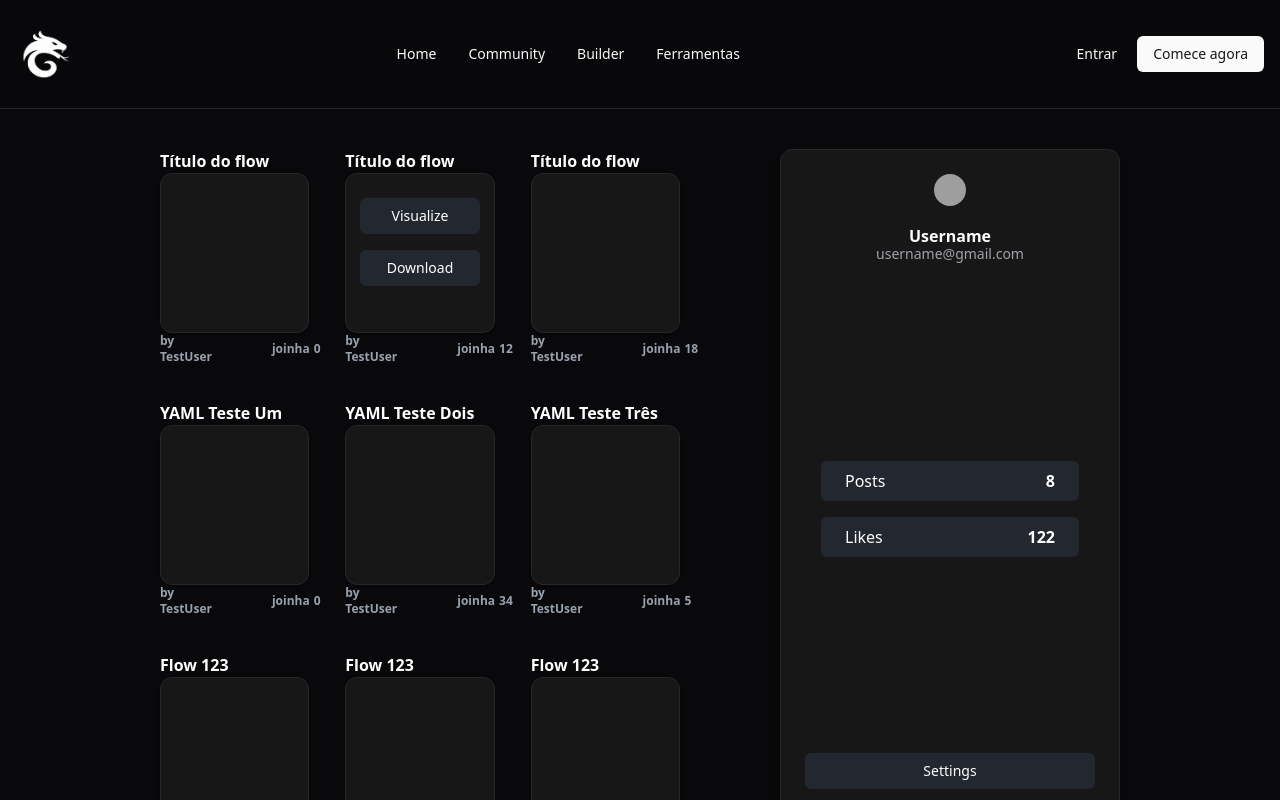
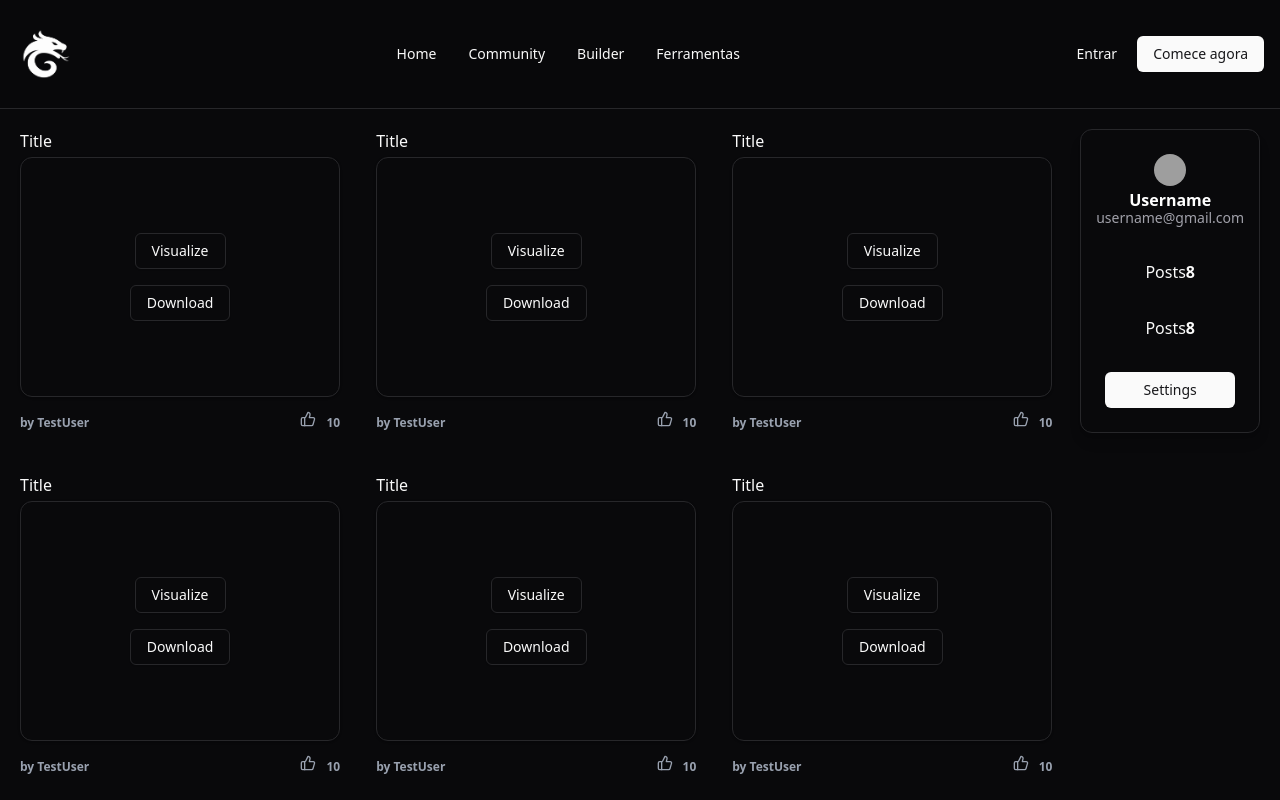
Before and after one commit to degui1/codeflow, a React (Vite) app: page /profile in a window 1280 px wide. Shown: the top 800 px of the page. Built offline with nearby package versions, Linux system fonts and the light colour scheme; grey boxes are pictures that could not be loaded.

Commit message:
Refactor: profile page

```diff
--- a/src/components/header.tsx
+++ b/src/components/header.tsx
@@ -3,7 +3,7 @@ import { Button } from './ui/button'
 
 export function Header() {
   return (
-    <header className="bg-background/95 supports-[backdrop-filter]:bg-background/60 sticky top-0 z-50 w-full border-b py-6 backdrop-blur">
+    <header className="bg-background/95 supports-[backdrop-filter]:bg-background/60 border-b py-6 backdrop-blur">
       <div className="container mx-auto flex items-center justify-between px-4">
         <Link to="/" className="text-2xl font-bold">
           <img src="/codeflow_logo.png" alt="" width={60} height={80} />
--- a/src/pages/profile/profile.tsx
+++ b/src/pages/profile/profile.tsx
@@ -1,9 +1,7 @@
+import { AvatarFallback, AvatarImage } from '@radix-ui/react-avatar'
+import { ThumbsUp } from 'lucide-react'
+
 import { Button } from '@/components/ui/button'
-
-import { Avatar } from '@/components/ui/avatar'
-
-import { AvatarFallback, AvatarImage } from '@radix-ui/react-avatar'
-
 import {
   Card,
   CardContent,
@@ -12,107 +10,76 @@ import {
   CardHeader,
   CardTitle,
 } from '@/components/ui/card'
+import { Avatar } from '@/components/ui/avatar'
+
 export function Profile() {
   return (
-    <div className="flex min-h-screen flex-col gap-25 px-40 py-10 md:flex-row">
-      <main className="flex-1">
-        <div className="grid grid-cols-1 gap-9 sm:grid-cols-2 xl:grid-cols-3">
-          {[...Array(9)].map((_, i) => {
-            const title =
-              i === 0
-                ? 'Título do flow'
-                : i === 1
-                  ? 'Título do flow'
-                  : i === 2
-                    ? 'Título do flow'
-                    : i === 3
-                      ? 'YAML Teste Um'
-                      : i === 4
-                        ? 'YAML Teste Dois'
-                        : i === 5
-                          ? 'YAML Teste Três'
-                          : 'Flow 123'
-            const likes =
-              i === 1
-                ? 12
-                : i === 4
-                  ? 34
-                  : i === 5
-                    ? 5
-                    : i === 6
-                      ? 1
-                      : i === 3
-                        ? 0
-                        : i === 0
-                          ? 0
-                          : 18
-            return (
-              <div key={i} className="flex flex-col">
-                {/* Título acima do card */}
-                <div className="text-left font-semibold text-white">
-                  {title}
-                </div>
-                <Card className="flex h-40 flex-col justify-between bg-neutral-900 p-4">
-                  <div>
-                    <pre className="mb-2 bg-transparent text-xs text-gray-400"></pre>
-                    {i === 1 && (
-                      <div className="flex w-full flex-1 flex-col items-center justify-center gap-4 px-4 text-center">
-                        <Button className="w-30 bg-[#23272f] text-white">
-                          Visualize
-                        </Button>
-                        <Button className="w-30 bg-[#23272f] text-white">
-                          Download
-                        </Button>
-                      </div>
-                    )}
-                  </div>
-                </Card>
-                <div className="flex w-full justify-between gap-15">
-                  <div className="text-left text-xs font-bold text-gray-400">
-                    by TestUser
-                  </div>
-                  <div className="flex items-center justify-end text-right text-xs font-bold text-gray-400">
-                    <span className="flex items-center gap-1">
-                      <span>joinha</span>
-                      <span>{likes}</span>
-                    </span>
-                  </div>
-                </div>
-              </div>
-            )
-          })}
-        </div>
-      </main>
-      {/* ASIDE */}
-      <aside className="w-full md:mt-0 md:w-[340px]">
-        <Card className="flex h-[665px] w-full flex-col items-center justify-between bg-neutral-900 p-6 text-white shadow-lg">
+    <div className="m-5 flex flex-col gap-7 space-y-5 md:flex-row-reverse">
+      <aside className="flex-1">
+        <Card className="flex w-full flex-col items-center justify-between p-6 shadow-lg">
           <CardHeader className="flex flex-col items-center">
             <Avatar>
               <AvatarImage src="https://github.com/shadcn.png" alt="@shadcn" />
               <AvatarFallback>CN</AvatarFallback>
             </Avatar>
-            <div className="mt-4 flex flex-col items-center">
+
+            <div className="flex flex-col items-center">
               <CardTitle className="text-white">Username</CardTitle>
               <CardDescription>username@gmail.com</CardDescription>
             </div>
           </CardHeader>
-          <div className="flex w-full flex-1 flex-col items-center justify-center gap-4 px-4 text-center">
-            <CardContent className="flex w-full items-center justify-between rounded-md bg-[#23272f] py-2">
-              <span>Posts</span>
-              <span className="font-bold">8</span>
-            </CardContent>
-            <CardContent className="flex w-full items-center justify-between rounded-md bg-[#23272f] py-2">
-              <span>Likes</span>
-              <span className="font-bold">122</span>
-            </CardContent>
-          </div>
+
+          <CardContent className="w-full flex-col space-y-4">
+            {[1, 2].map((value) => (
+              <div
+                key={value}
+                className="flex flex-1 justify-between rounded-md px-4 py-2"
+              >
+                <span>Posts</span>
+                <span className="font-bold">8</span>
+              </div>
+            ))}
+          </CardContent>
+
           <CardFooter className="w-full px-0">
-            <Button className="w-full bg-[#23272f] text-white hover:bg-[#333]">
-              Settings
-            </Button>
+            <Button className="flex-1">Settings</Button>
           </CardFooter>
         </Card>
       </aside>
+
+      <main className="grid w-full grid-cols-1 gap-9 sm:grid-cols-2 xl:grid-cols-3">
+        {[1, 2, 3, 4, 5, 6, 7, 8, 9].map((_, i) => {
+          return (
+            <article key={i} className="space-y-1">
+              <header>
+                <h1>Title</h1>
+              </header>
+
+              <main>
+                <Card className="flex h-60 flex-col justify-between p-4">
+                  <div className="flex w-full flex-1 flex-col items-center justify-center gap-4 px-4 text-center">
+                    <Button variant="outline">Visualize</Button>
+                    <Button variant="outline">Download</Button>
+                  </div>
+                </Card>
+              </main>
+
+              <footer className="flex w-full items-baseline justify-between gap-15 text-xs">
+                <span className="text-left font-bold text-gray-400">
+                  by TestUser
+                </span>
+
+                <div className="text-right font-bold text-gray-400">
+                  <Button size="icon" variant="ghost">
+                    <ThumbsUp />
+                  </Button>
+                  <span>10</span>
+                </div>
+              </footer>
+            </article>
+          )
+        })}
+      </main>
     </div>
   )
 }
```
